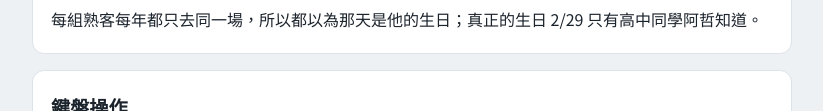
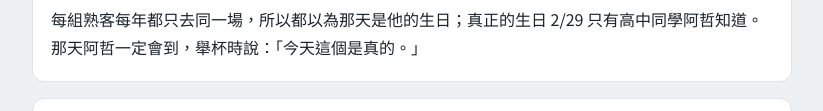
Before and after one commit to chikacc/roster, a plain HTML site: page help.html in a window 1280 px wide. Shown: the part 11061-11172 px from the top of the page, without its empty margins (228-1051 px from the left). Drawn offline with Linux system fonts and the light colour scheme.

Commit message:
docs: release 1.5.4
- Help: add the clerk's line on the bartender's real birthday

```diff
--- a/help.html
+++ b/help.html
@@ -301,7 +301,7 @@ a:focus-visible{outline:2px solid var(--accent);outline-offset:2px;border-radius
   <tr><th>7/25</th><td>盛夏聖誕（Christmas in July，澳洲、紐西蘭的習俗）：在雪梨第一次讓他設計酒單的日子。怡君和阿明會來。</td></tr>
   <tr><th>10/3</th><td>無酒精之夜（世界無酒精日）：自己的店開幕的日子。不喝酒的小美和小安會來，兩人就是在這天告白、在一起的。</td></tr>
 </table>
-<p>每組熟客每年都只去同一場，所以都以為那天是他的生日；真正的生日 2/29 只有高中同學阿哲知道。</p>
+<p>每組熟客每年都只去同一場，所以都以為那天是他的生日；真正的生日 2/29 只有高中同學阿哲知道。那天阿哲一定會到，舉杯時說：「今天這個是真的。」</p>
 </section>
 
 <section id="keyboard">
```
Also changed, not shown: index.html (+1 -1 lines), CHANGELOG.md.
